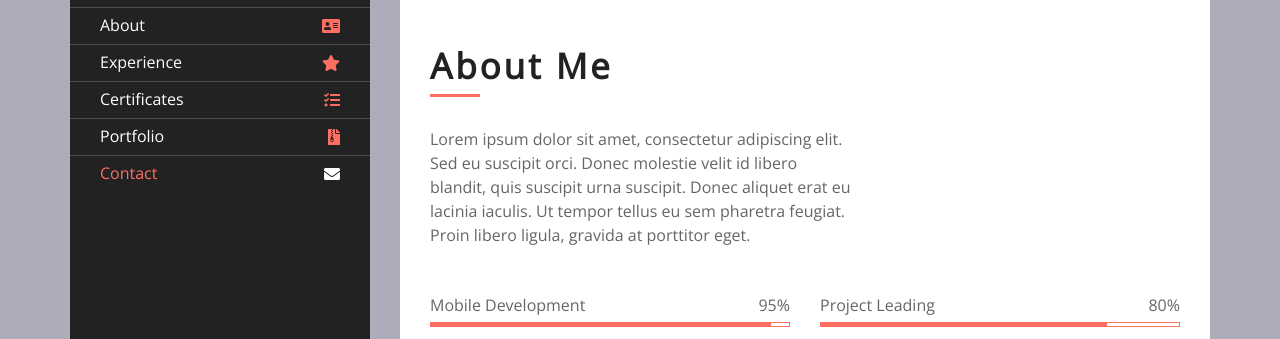
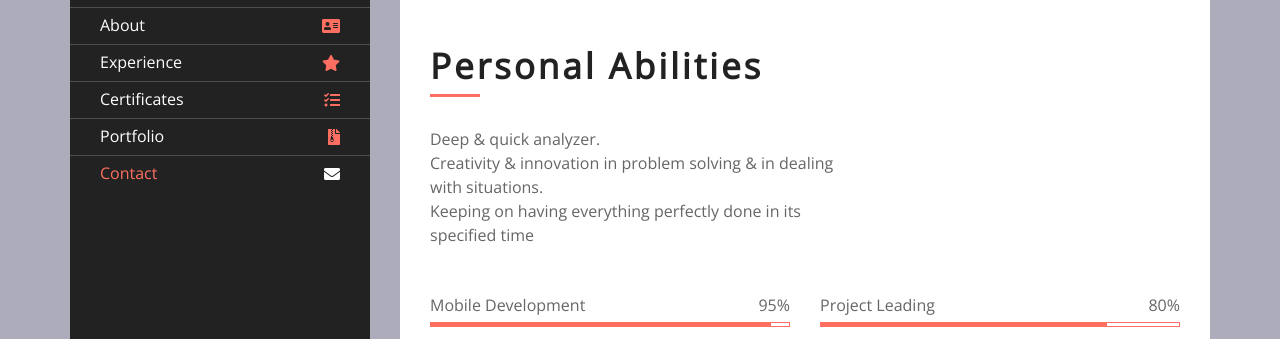
Before and after one commit to HovsepShhakaryan/mycv, a plain HTML site: page index.html in a window 1280 px wide. Shown: the part 343-682 px from the top of the page. Drawn offline with nearby package versions, Linux system fonts and the light colour scheme.

Commit message:
About me changed.

```diff
--- a/index.html
+++ b/index.html
@@ -90,12 +90,14 @@
                 <div class="about" id="about">
                     <div class="content-inner">
                         <div class="content-header">
-                            <h2>About Me</h2>
+                            <h2>Personal Abilities</h2>
                         </div>
                         <div class="row align-items-center">
                             <div class="col-md-6 col-lg-7">
                                 <p>
-                                    Lorem ipsum dolor sit amet, consectetur adipiscing elit. Sed eu suscipit orci. Donec molestie velit id libero blandit, quis suscipit urna suscipit. Donec aliquet erat eu lacinia iaculis. Ut tempor tellus eu sem pharetra feugiat. Proin libero ligula, gravida at porttitor eget.
+                                    Deep & quick analyzer. <br>
+                                    Creativity & innovation in problem solving & in dealing with situations. <br>
+                                    Keeping on having everything perfectly done in its specified time
                                 </p>
                             </div>
                         </div>
```
